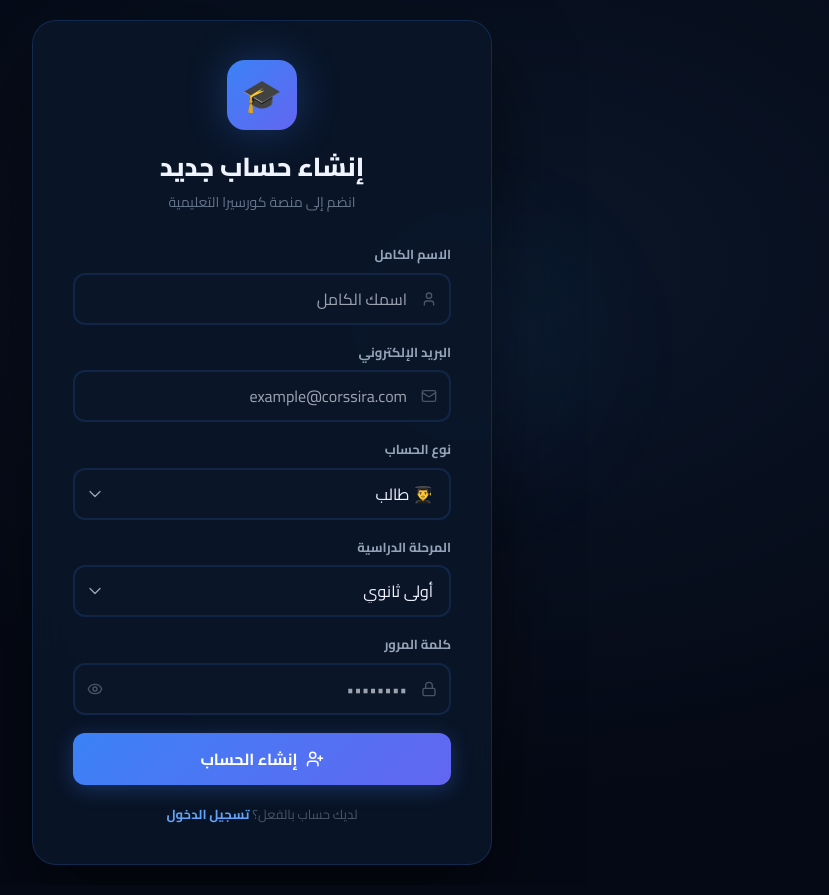
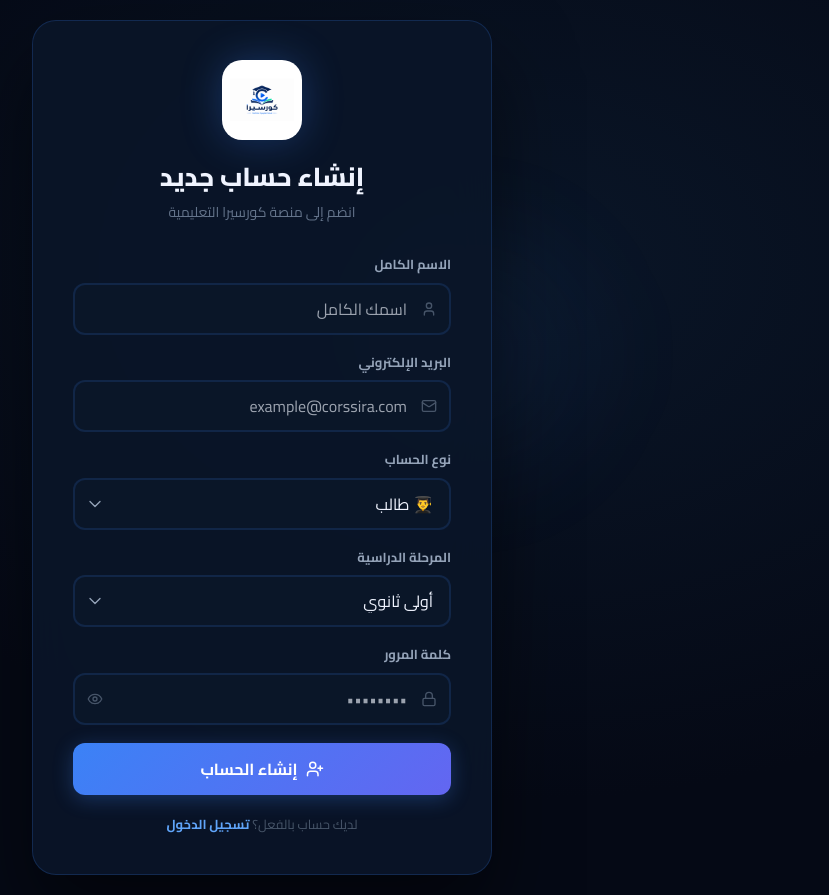
Before and after one commit to hossam496/corssira, a React (Vite) app: page /register in a window 1280 px wide. Shown: the whole page, without its empty margins (378-1207 px from the left). Built offline with nearby package versions, Linux system fonts and the light colour scheme; no server answers.

Commit message:
first commit

```diff
--- a/src/components/SplashScreen.jsx
+++ b/src/components/SplashScreen.jsx
@@ -22,13 +22,14 @@ const SplashScreen = () => (
         animate={{ y: [0, -10, 0] }}
         transition={{ duration: 3, repeat: Infinity, ease: 'easeInOut' }}
         style={{
-          width: 90, height: 90, borderRadius: '24px',
-          background: 'linear-gradient(135deg, #3b82f6, #6366f1)',
+          width: 110, height: 110, borderRadius: '28px',
+          background: 'white',
           display: 'flex', alignItems: 'center', justifyContent: 'center',
-          fontSize: 42, boxShadow: '0 0 60px rgba(59,130,246,0.4)',
+          boxShadow: '0 0 60px rgba(59,130,246,0.4)',
+          padding: 10, overflow: 'hidden',
         }}
       >
-        🎓
+        <img src="/logo.png" alt="كورسيرا" style={{ width: '100%', height: '100%', objectFit: 'contain' }} />
       </motion.div>
 
       <div style={{ textAlign: 'center' }}>
--- a/src/components/layout/Navbar.jsx
+++ b/src/components/layout/Navbar.jsx
@@ -79,9 +79,11 @@ const Navbar = ({ onMenuToggle, sidebarCollapsed }) => {
         </button>
 
         {/* Mobile Logo */}
-        <div className="flex lg:hidden items-center gap-2 text-xl font-black text-accent-blue">
-           <div className="w-8 h-8 bg-gradient-to-br from-accent-blue to-accent-indigo rounded-lg flex items-center justify-center text-white text-base">🎓</div>
-           <span className="font-cairo">كورسيرا</span>
+        <div className="flex lg:hidden items-center gap-2">
+          <div className="w-9 h-9 bg-white rounded-xl overflow-hidden shadow-md p-1 shrink-0">
+            <img src="/logo.png" alt="كورسيرا" className="w-full h-full object-contain" />
+          </div>
+          <span className="text-base font-black text-accent-blue font-cairo">كورسيرا</span>
         </div>
 
         {/* Search - Responsive */}
--- a/src/pages/auth/RegisterPage.jsx
+++ b/src/pages/auth/RegisterPage.jsx
@@ -32,7 +32,9 @@ const RegisterPage = () => {
       <motion.div initial={{ opacity: 0, y: 30 }} animate={{ opacity: 1, y: 0 }} transition={{ duration: 0.6 }} style={{ width: '100%', maxWidth: 460 }}>
         <div style={{ background: 'rgba(10,22,40,0.9)', border: '1px solid rgba(59,130,246,0.2)', borderRadius: 24, padding: 40, backdropFilter: 'blur(20px)', boxShadow: '0 40px 80px rgba(0,0,0,0.5)' }}>
           <div style={{ textAlign: 'center', marginBottom: 32 }}>
-            <motion.div animate={{ y: [0,-6,0] }} transition={{ duration: 3, repeat: Infinity }} style={{ width: 70, height: 70, borderRadius: 18, background: 'linear-gradient(135deg, #3b82f6, #6366f1)', display: 'flex', alignItems: 'center', justifyContent: 'center', fontSize: 32, margin: '0 auto 16px', boxShadow: '0 0 40px rgba(59,130,246,0.3)' }}>🎓</motion.div>
+            <motion.div animate={{ y: [0,-6,0] }} transition={{ duration: 3, repeat: Infinity }} style={{ width: 80, height: 80, borderRadius: 20, background: 'white', display: 'flex', alignItems: 'center', justifyContent: 'center', margin: '0 auto 16px', boxShadow: '0 0 40px rgba(59,130,246,0.3)', overflow: 'hidden', padding: 8 }}>
+                <img src="/logo.png" alt="كورسيرا" style={{ width: '100%', height: '100%', objectFit: 'contain' }} />
+              </motion.div>
             <h2 style={{ fontSize: 26, fontWeight: 800, color: '#f0f4ff', fontFamily: 'Cairo, sans-serif', marginBottom: 6 }}>إنشاء حساب جديد</h2>
             <p style={{ color: '#64748b', fontSize: 14, fontFamily: 'Cairo, sans-serif' }}>انضم إلى منصة كورسيرا التعليمية</p>
           </div>
```
Also changed, not shown: public/ChatGPT Image Jul 29, 2026, 08_14_54 PM.png (added), public/logo.png (added).
